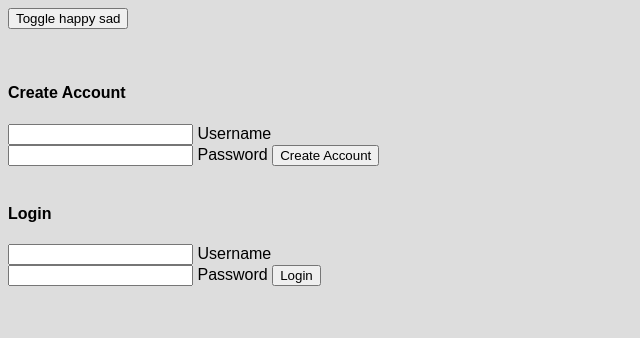
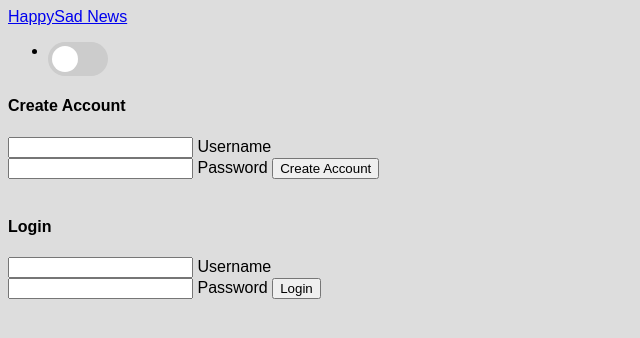
Before and after one commit to peterlowrance/GoodNewsBadNews, a PHP site: page / in a window 1280 px wide. Shown: the top 338 px of the page, without its empty margins (0-640 px from the left). Run offline with PHP 8.4, Linux system fonts and the light colour scheme; some libraries are stand-ins or nearby versions.

Commit message:
Added toggle switch
Added bootstrap implementation for toggle switch in index.html and style.css

```diff
--- a/index.html
+++ b/index.html
@@ -3,6 +3,7 @@
 <head>
     <meta charset="UTF-8">
     <title>Happy Sad News</title>
+	<!--<link rel="stylesheet" href="http://maxcdn.bootstrapcdn.com/bootstrap/3.3.7/css/bootstrap.min.css"> css file using bootstrap from an example in class-->
     <link rel="stylesheet" href="style.css">
     <script   src="http://code.jquery.com/jquery-3.1.0.min.js"   integrity="sha256-cCueBR6CsyA4/9szpPfrX3s49M9vUU5BgtiJj06wt/s="   crossorigin="anonymous"></script>
     <script type="text/javascript" src="//cdnjs.cloudflare.com/ajax/libs/jquery-cookie/1.4.1/jquery.cookie.min.js"></script>
@@ -10,9 +11,22 @@
     <script src="scripts/fetchNews.js"></script>
 </head>
 <body>
-    <button id="toggle">Toggle happy sad</button>
-    <ul id="news"></ul>
-	<br />
+    <nav class="navbar navbar-inverse">
+	  <div class="container-fluid">
+		<div class="navbar-header">
+		  <a class="navbar-brand" href="#">HappySad News</a>
+		</div>
+		<div class="collapse navbar-collapse" id="myNavbar">
+			<ul class="nav navbar-nav navbar-left">
+				<!--below is the toggle switch for "Toggle happy sad"-->
+				<li id="toggle"><a class="switch">
+				  <input type="checkbox">
+				  <span class="slider round"></span>
+				</a></li>
+			</ul>
+		</div>
+	  </div>
+	</nav>
 
 	<!--For testing NewUser.php-->
 	<!-- MUST IMPORT THE USERS.SQL INTO XAMPP FOR THIS TO WORK-->
@@ -38,6 +52,8 @@
         <input type="submit" value="Login" />
 	</form>
 
+	<br />
+	<ul id="news"></ul>
 
 </body>
 </html>
--- a/scripts/fetchNews.js
+++ b/scripts/fetchNews.js
@@ -85,7 +85,7 @@ $(document).ready(function() {
         {
           happyString = "happy"
         }
-        $("#toggle").attr('class', happyString + 'Button');
+        $("#toggle").attr('class', happyString + 'Slider');
         displayNews();
     });
 });
--- a/style.css
+++ b/style.css
@@ -20,14 +20,14 @@
   color: #222255;
   width: 85%;
 }
-.happyButton
+.happySlider
 {
   background-color: #ffff99;
   border-radius: 5px;
   border-width: 0px;
   height: 40px;
 }
-.sadButton
+.sadSlider
 {
   background-color: #9999ff;
   border-radius: 5px;
@@ -47,3 +47,68 @@ body
   background-color: #dddddd;
   font-family: sans-serif;
 }
+
+/*Below is the css required for the happy sad toggle bar*/
+/* The switch - the box around the slider */
+.switch {
+  position: relative;
+  display: inline-block;
+  width: 60px;
+  height: 34px;
+}
+
+/* Hide default HTML checkbox */
+.switch input {
+  opacity: 0;
+  width: 0;
+  height: 0;
+}
+
+/* The slider */
+.slider {
+  position: absolute;
+  cursor: pointer;
+  top: 0;
+  left: 0;
+  right: 0;
+  bottom: 0;
+  background-color: #ccc;
+  -webkit-transition: .4s;
+  transition: .4s;
+}
+
+.slider:before {
+  position: absolute;
+  content: "";
+  height: 26px;
+  width: 26px;
+  left: 4px;
+  bottom: 4px;
+  background-color: white;
+  -webkit-transition: .4s;
+  transition: .4s;
+}
+
+input:checked + .slider {
+  background-color: #2196F3;
+}
+
+input:focus + .slider {
+  box-shadow: 0 0 1px #2196F3;
+}
+
+input:checked + .slider:before {
+  -webkit-transform: translateX(26px);
+  -ms-transform: translateX(26px);
+  transform: translateX(26px);
+}
+
+/* Rounded sliders */
+.slider.round {
+  border-radius: 34px;
+}
+
+.slider.round:before {
+  border-radius: 50%;
+}
+/*end of happy sad toggle bar css*/
```
